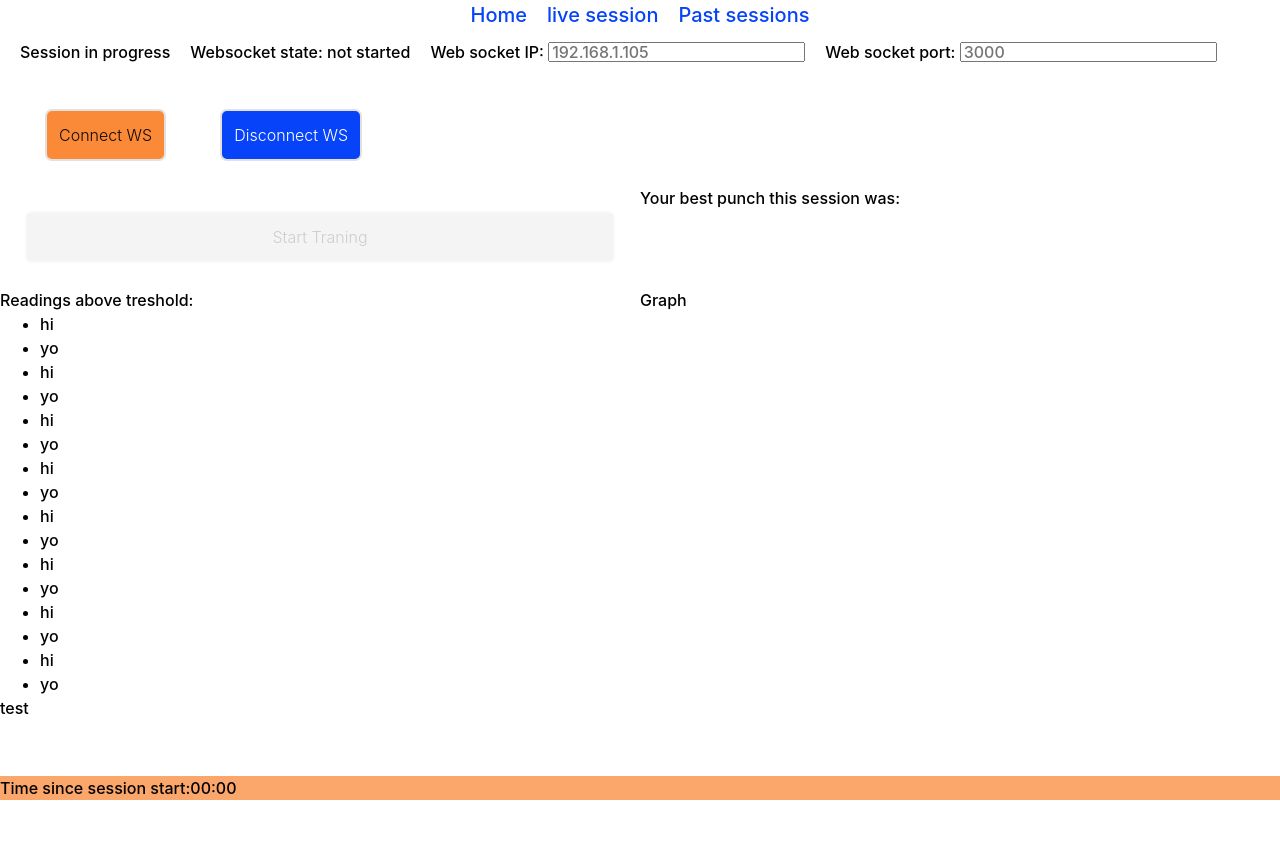
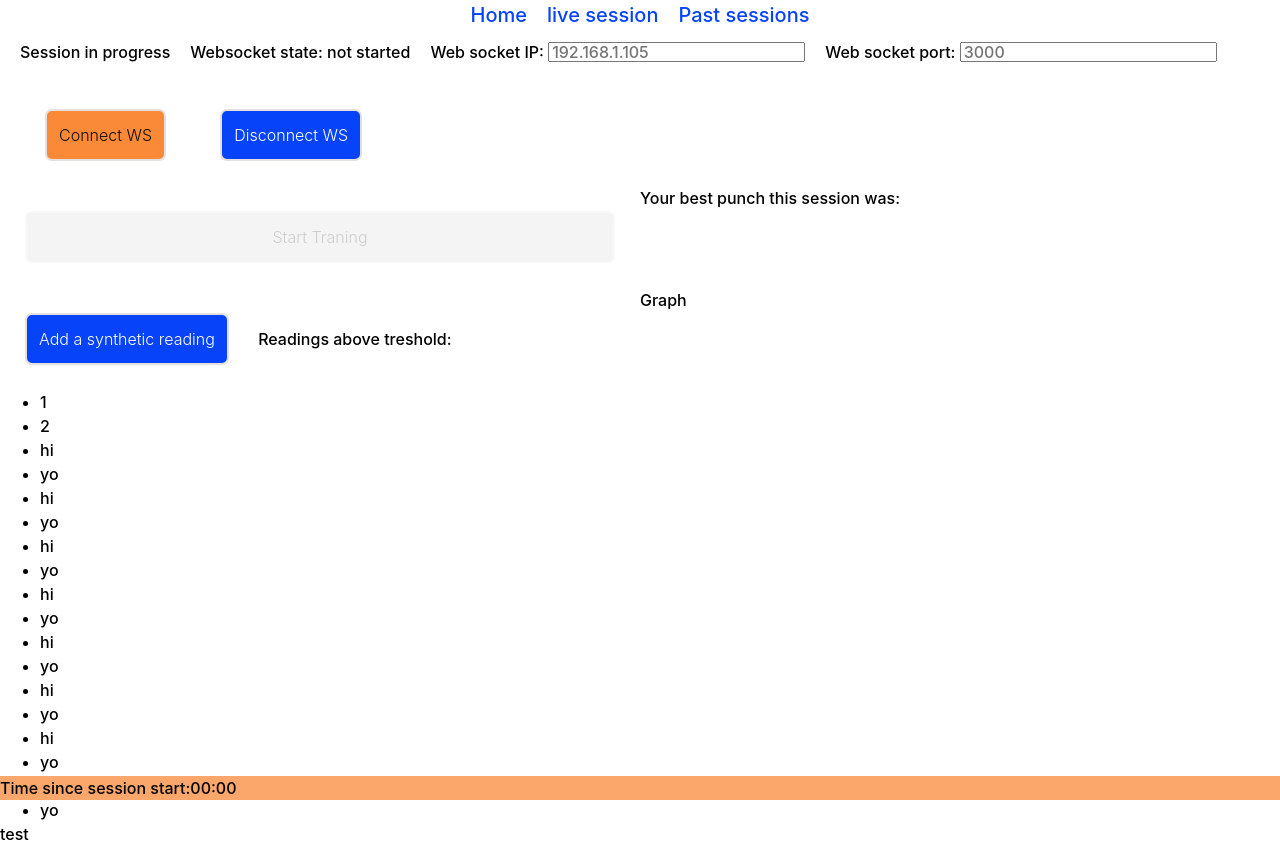
Before and after one commit to cipodrew/shadowbox, a SvelteKit app: page /liveSession in a window 1280 px wide. Before the commit the page ends 820 px from the top, so only its background shows below. Built offline with nearby package versions, Linux system fonts and the light colour scheme.

Commit message:
inverted readings

```diff
--- a/src/routes/liveSession/+page.svelte
+++ b/src/routes/liveSession/+page.svelte
@@ -10,6 +10,8 @@
 	 */
 	//TODO: controllare se server funzione da passare a componente per fare push di readings o basta passare le reading direttamente
 	let readings = $state([
+		'1',
+		'2',
 		'hi',
 		'yo',
 		'hi',
@@ -27,6 +29,7 @@
 		'hi',
 		'yo'
 	]);
+	// let invertedReadings = $derived(readings.reverse);
 
 	let canStart = $state(false);
 	/**
@@ -51,8 +54,15 @@
 		<button class="btn-primary" disabled={!canStart} onclick={startTraining}>Start Traning</button>
 		<div class="best">Your best punch this session was:</div>
 		<div class="readings-feed">
+			<button
+				class="btn-secondary"
+				onclick={() => {
+					readings.unshift('hello!');
+				}}>Add a synthetic reading</button
+			>
 			Readings above treshold:
 			<ul>
+				<!-- {#each readings.toReversed() as reading} -->
 				{#each readings as reading}
 					<li>{reading}</li>
 				{/each}
```
